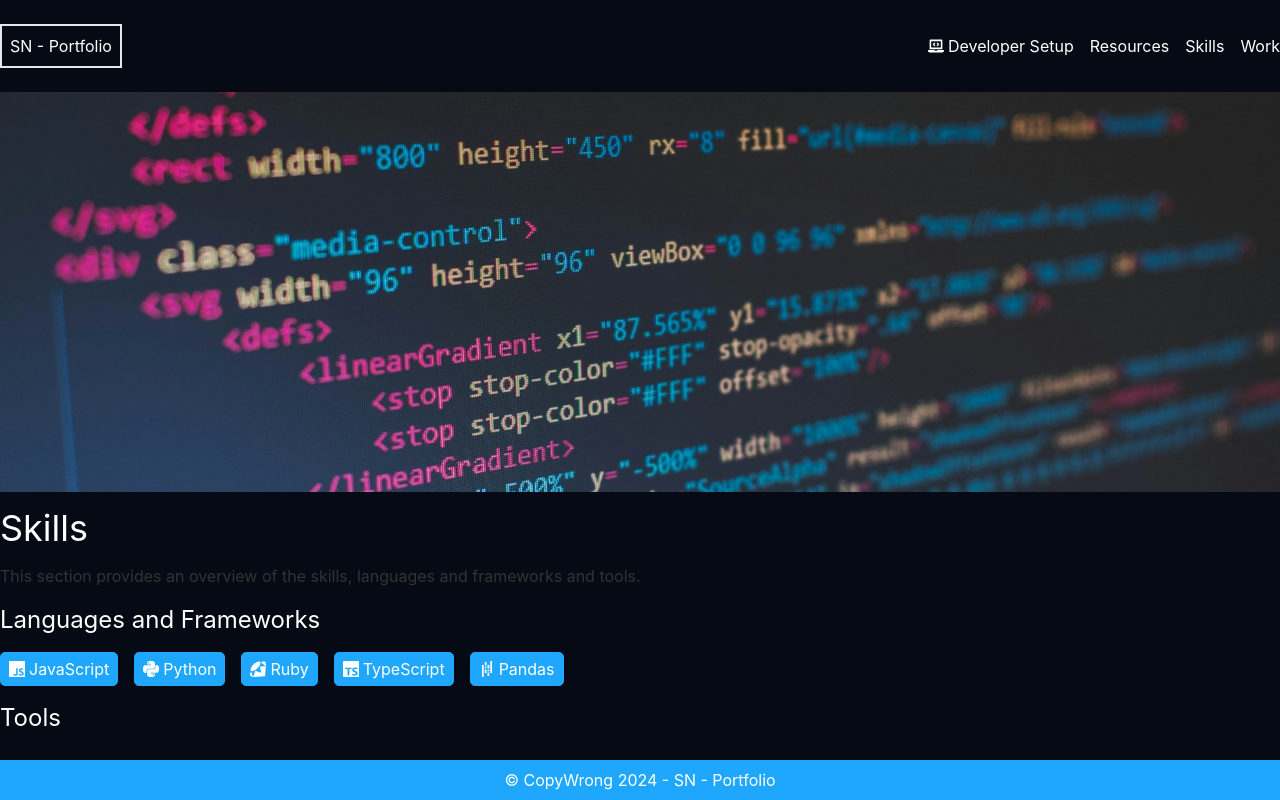
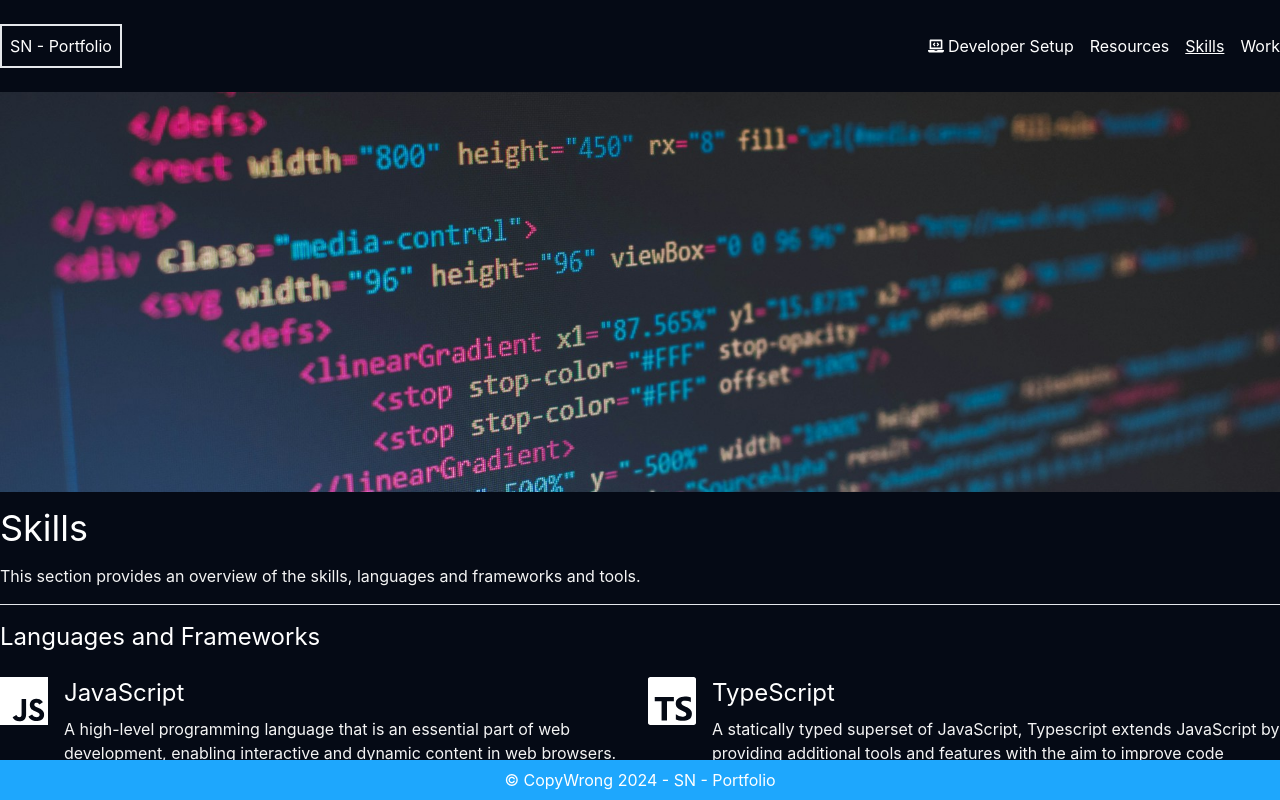
Before and after one commit to sneufville/webd-3012-coding-assignment14-cra, a React (Create React App) app: page /skills in a window 1280 px wide. Built offline with nearby package versions, Linux system fonts and the light colour scheme.

Commit message:
update site data, skills page component and app nav

```diff
--- a/src/components/AppNav/AppNav.tsx
+++ b/src/components/AppNav/AppNav.tsx
@@ -6,7 +6,7 @@
 import React from "react";
 import styled from "styled-components";
 import type { AppNavProps, StyledAppNavProps } from "./AppNav.types";
-import { Link } from "react-router-dom";
+import { Link, useLocation } from "react-router-dom";
 import { FaLaptopCode } from "react-icons/fa";
 
 const StyledAppNav = styled.nav<StyledAppNavProps>`
@@ -16,6 +16,8 @@ const StyledAppNav = styled.nav<StyledAppNavProps>`
 `;
 
 const AppNav: React.FC<AppNavProps> = ({ disabled, siteTitle }) => {
+  const location = useLocation();
+  console.log("location path: ", location.pathname);
   return (
     <StyledAppNav
       className='py-6 flex items-center justify-between'
@@ -29,15 +31,33 @@ const AppNav: React.FC<AppNavProps> = ({ disabled, siteTitle }) => {
       </Link>
       <div className='flex items-center gap-x-4'>
         <Link
-          className='flex items-center gap-x-1'
+          className={[
+            "flex items-center gap-x-1",
+            location.pathname === "/developer-setup" ? "underline" : "no-underline",
+          ].join(" ")}
           to='/developer-setup'
         >
           <FaLaptopCode className='text-white' />
           Developer Setup
         </Link>
-        <Link to='/resources'>Resources</Link>
-        <Link to='/skills'>Skills</Link>
-        <Link to='/work'>Work</Link>
+        <Link
+          to='/resources'
+          className={location.pathname === "/resources" ? "underline" : "no-underline"}
+        >
+          Resources
+        </Link>
+        <Link
+          to='/skills'
+          className={location.pathname === "/skills" ? "underline" : "no-underline"}
+        >
+          Skills
+        </Link>
+        <Link
+          to='/work'
+          className={location.pathname === "/work" ? "underline" : "no-underline"}
+        >
+          Work
+        </Link>
       </div>
     </StyledAppNav>
   );
--- a/src/pages/SkillsPage.tsx
+++ b/src/pages/SkillsPage.tsx
@@ -5,24 +5,36 @@
  */
 
 import React from "react";
-import { SiJavascript, SiReact, SiPython, SiTypescript, SiRuby, SiPandas } from "react-icons/si";
+import {
+  SiJavascript,
+  SiReact,
+  SiPython,
+  SiTypescript,
+  SiRuby,
+  SiPandas,
+  SiPhp,
+} from "react-icons/si";
 import { Text } from "../components/Text";
 import siteData from "../siteData.json";
 import { Label } from "../components/Label";
 import PageWrapper from "../components/PageWrapper/PageWrapper";
 import { HeroImage } from "../components/HeroImage";
+import { BiCheckDouble } from "react-icons/bi";
 
 const {
   siteSections: { skills },
 } = siteData;
 
+const ICON_SIZE = 48;
+
 const iconElements: Record<string, React.ReactElement> = {
-  javascript: <SiJavascript />,
-  typescript: <SiTypescript />,
-  react: <SiReact />,
-  python: <SiPython />,
-  ruby: <SiRuby />,
-  pandas: <SiPandas />,
+  javascript: <SiJavascript size={ICON_SIZE} />,
+  typescript: <SiTypescript size={ICON_SIZE} />,
+  react: <SiReact size={ICON_SIZE} />,
+  python: <SiPython size={ICON_SIZE} />,
+  ruby: <SiRuby size={ICON_SIZE} />,
+  pandas: <SiPandas size={ICON_SIZE} />,
+  php: <SiPhp size={ICON_SIZE} />,
 };
 
 const SkillsPage = (): React.ReactElement => {
@@ -33,16 +45,40 @@ const SkillsPage = (): React.ReactElement => {
         src='./code-hero-img.jpg'
       />
       <h1 className='text-4xl'>Skills</h1>
-      <Text content={skills.description} />
+      <Text
+        content={skills.description}
+        foregroundColor='#f4f4f4'
+      />
+      <hr />
       <h2 className='text-2xl'>Languages and Frameworks</h2>
 
-      <div className='flex items-center gap-x-4'>
-        {skills.languages.map((language, index) => (
-          <Label
+      <div className='grid grid-cols-1 lg:grid-cols-2 gap-4'>
+        {skills.content.programmingLanguages.data.map((language, index) => (
+          <div
             key={`language-${language}-${index}`}
-            iconElement={iconElements[language.iconName]}
-            labelText={language.name}
-          />
+            className='py-2 flex gap-x-4'
+          >
+            {iconElements[language.iconName]}
+            <div className='flex flex-1 flex-col gap-y-4 md:gap-y-2'>
+              <h2 className='text-2xl'>{language.name}</h2>
+              {language.description ? (
+                <Text
+                  content={language.description}
+                  foregroundColor='#f4f4f4'
+                />
+              ) : undefined}
+              <h3 className='font-medium uppercase'>Used for</h3>
+              <div className='flex items-center flex-wrap gap-x-2'>
+                {language.uses.map((item) => (
+                  <Label
+                    key={item}
+                    labelText={item}
+                    iconElement={<BiCheckDouble />}
+                  />
+                ))}
+              </div>
+            </div>
+          </div>
         ))}
       </div>
       <h2 className='text-2xl'>Tools</h2>
--- a/src/siteData.json
+++ b/src/siteData.json
@@ -135,7 +135,9 @@
             },
             {
               "category": "Styling",
-              "options": ["Materialize CSS"]
+              "options": [
+                "Materialize CSS"
+              ]
             }
           ]
         }
@@ -143,11 +145,15 @@
     },
     "skills": {
       "description": "This section provides an overview of the skills, languages and frameworks and tools.",
-      "languages": [
+      "content": {
+        "programmingLanguages": {
+          "category": "Programming Languages and Frameworks",
+          "description": "",
+          "data": [
             {
               "name": "JavaScript",
               "iconName": "javascript",
-          "description": "",
+              "description": "A high-level programming language that is an essential part of web development, enabling interactive and dynamic content in web browsers.",
               "uses": [
                 "web development",
                 "frontend development",
@@ -155,31 +161,48 @@
               ]
             },
             {
+              "name": "TypeScript",
+              "iconName": "typescript",
+              "description": "A statically typed superset of JavaScript, Typescript extends JavaScript by providing additional tools and features with the aim to improve code quality, readability and maintainability.",
+              "uses": [
+                "web development",
+                "mobile app development",
+                "command line utilities"
+              ]
+            },
+            {
               "name": "Python",
               "iconName": "python",
-          "description": "",
+              "description": "A high-level, interpreted programming language known for its readability, simplicity, and versatility. It supports multiple programming paradigms, including procedural, object-oriented, and functional programming",
               "uses": [
                 "web development",
-            "data science"
+                "data science",
+                "software development"
               ]
             },
             {
               "name": "Ruby",
               "iconName": "ruby",
-          "description": "",
+              "description": "A dynamic, open-source programming language renowned for its simplicity and productivity, with an elegant syntax that is natural to read and easy to write.",
+              "uses": [
+                "web development",
+                "software development"
+              ]
+            },
+            {
+              "name": "PHP",
+              "iconName": "php",
+              "description": "A widely-used, open-source scripting language especially suited for web development and can be embedded into HTML. Known for its simplicity and speed, PHP enables developers to create dynamic and interactive websites and applications efficiently.",
               "uses": [
                 "web development"
               ]
-        },
-        {
-          "name": "TypeScript",
-          "iconName": "typescript",
-          "description": "",
-          "uses": [
-            "web development",
-            "mobile app development"
+            }
           ]
         },
+        "libraries": {
+          "category": "Libraries / Modules",
+          "description": "",
+          "data": [
             {
               "name": "Pandas",
               "iconName": "pandas",
@@ -188,12 +211,37 @@
                 "data science"
               ]
             }
-      ],
-      "tools": [
+          ]
+        },
+        "tools": {
+          "category": "Tools",
+          "description": "",
+          "data": [
             {
-          "name": ""
+              "name": "StorybookJS",
+              "iconName": "storybook",
+              "description": ""
+            },
+            {
+              "name": "Github Actions",
+              "iconName": "github",
+              "description": "",
+              "uses": [
+                "workflow automation",
+                "CI/CD"
+              ]
+            },
+            {
+              "name": "Docker",
+              "iconName": "docker",
+              "description": "",
+              "uses": [
+                "application containers"
+              ]
             }
           ]
+        }
+      }
     },
     "resources": {},
     "developerSetup": {
```
Lines whose indentation alone changed are shown as unchanged.
